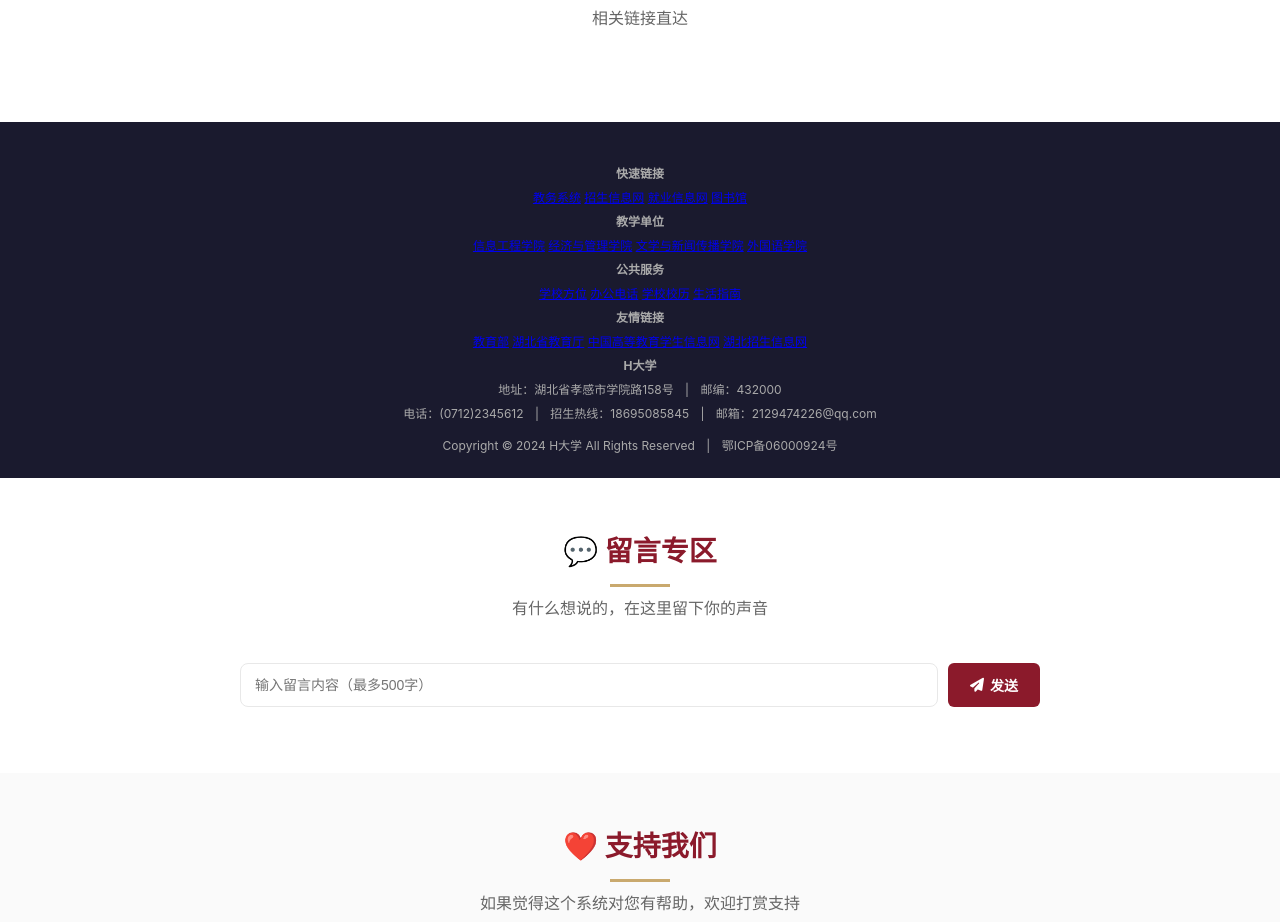
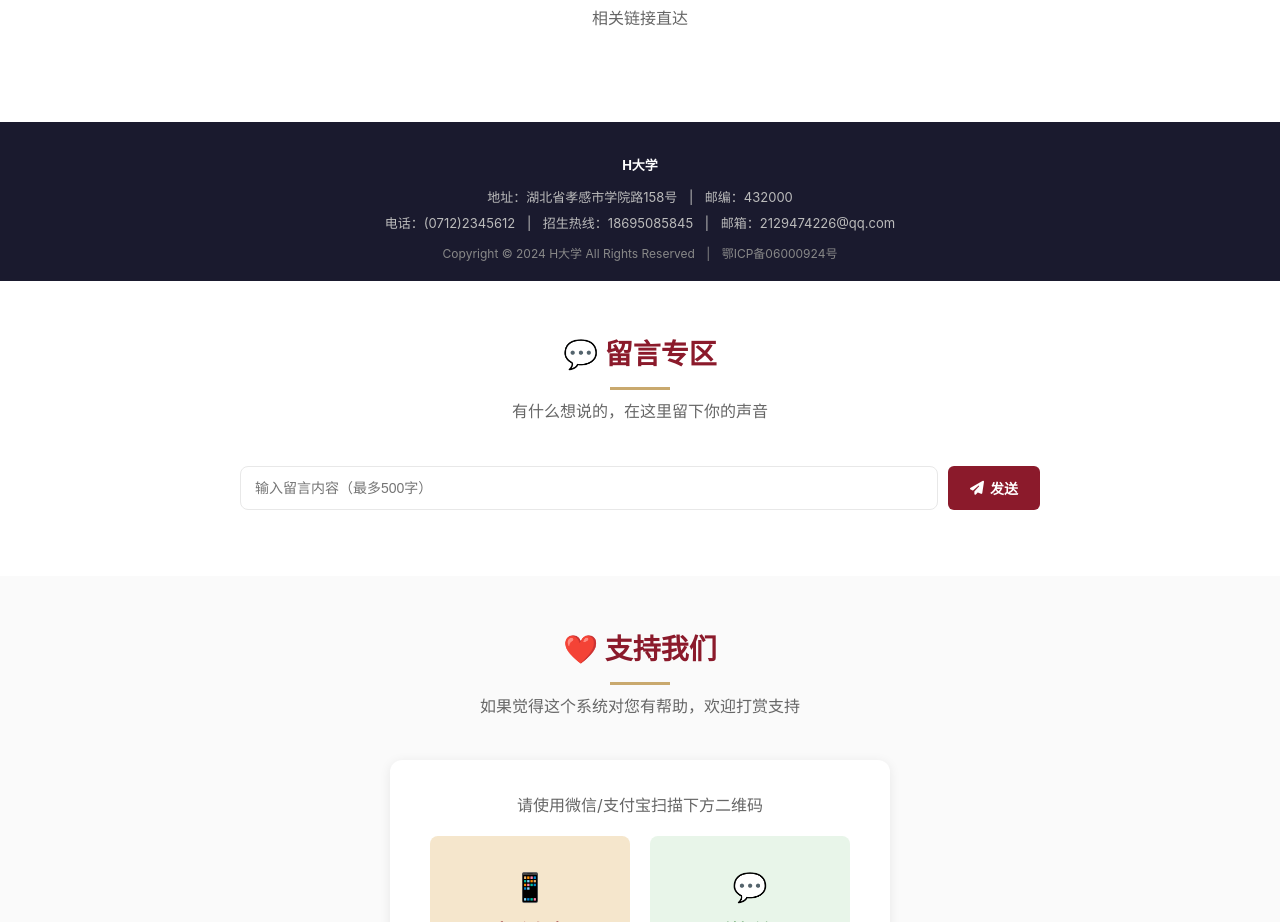
Before and after one commit to DABAIQ8/edu-admin-ssystem, a plain HTML site: page index.html in a window 1280 px wide. Shown: the part 2445-3367 px from the top of the page. Drawn offline with Linux system fonts and the light colour scheme.

Commit message:
优化：页脚精简白色文字深色背景+网站设置支持院系编辑+院系API管理端可编辑

```diff
--- a/index.html
+++ b/index.html
@@ -961,43 +961,13 @@
         </div>
 
         <!-- 页脚 -->
-        <footer class="site-footer" id="contact">
+        <footer class="site-footer" id="contact" style="background:#1a1a2e;color:#aaa;padding:30px 0 15px;">
             <div class="container">
-                <div class="footer-bottom">
-                    <div>
-                        <h4>快速链接</h4>
-                        <a href="javascript:showLoginModal()">教务系统</a>
-                        <a href="#">招生信息网</a>
-                        <a href="#">就业信息网</a>
-                        <a href="#">图书馆</a>
-                    </div>
-                    <div>
-                        <h4>教学单位</h4>
-                        <a href="#">信息工程学院</a>
-                        <a href="#">经济与管理学院</a>
-                        <a href="#">文学与新闻传播学院</a>
-                        <a href="#">外国语学院</a>
-                    </div>
-                    <div>
-                        <h4>公共服务</h4>
-                        <a href="#">学校方位</a>
-                        <a href="#">办公电话</a>
-                        <a href="#">学校校历</a>
-                        <a href="#">生活指南</a>
-                    </div>
-                    <div>
-                        <h4>友情链接</h4>
-                        <a href="#">教育部</a>
-                        <a href="#">湖北省教育厅</a>
-                        <a href="#">中国高等教育学生信息网</a>
-                        <a href="#">湖北招生信息网</a>
-                    </div>
-                </div>
-                <div class="footer-bottom">
-                    <p><strong>H大学</strong></p>
-                    <p>地址：湖北省孝感市学院路158号 <span>|</span> 邮编：432000</p>
-                    <p>电话：(0712)2345612 <span>|</span> 招生热线：18695085845 <span>|</span> 邮箱：2129474226@qq.com</p>
-                    <p style="margin-top:8px;">Copyright &copy; 2024 H大学 All Rights Reserved <span>|</span> 鄂ICP备06000924号</p>
+                <div class="footer-bottom" style="text-align:center;font-size:13px;line-height:2;">
+                    <p style="color:#fff;font-weight:600;margin-bottom:6px;"><strong>H大学</strong></p>
+                    <p style="color:#bbb;">地址：湖北省孝感市学院路158号 <span>|</span> 邮编：432000</p>
+                    <p style="color:#bbb;">电话：(0712)2345612 <span>|</span> 招生热线：18695085845 <span>|</span> 邮箱：2129474226@qq.com</p>
+                    <p style="color:#888;margin-top:6px;font-size:12px;">Copyright &copy; 2024 H大学 All Rights Reserved <span>|</span> 鄂ICP备06000924号</p>
                 </div>
             </div>
         </footer>
@@ -1844,10 +1814,9 @@
             cfg = (await res.json()).data || {};
         } catch(e){}
         let flinks = [];
-        try {
-            const res = await fetch(API_BASE+'/api/admin/friend-links', {headers:authHeaders()});
-            flinks = (await res.json()).data || [];
-        } catch(e){}
+        try { const res = await fetch(API_BASE+'/api/admin/friend-links', {headers:authHeaders()}); flinks = (await res.json()).data || []; } catch(e){}
+        let depts = [];
+        try { const res = await fetch(API_BASE+'/api/departments'); depts = (await res.json()).data || []; } catch(e){}
         const stats = cfg.stats || {};
         const news = cfg.homeNews || [];
         const banners = cfg.banners || [
@@ -1855,6 +1824,7 @@
             { title: '📚 2026 年招生进行中', subtitle: '欢迎报考 H 大学，开启精彩大学生活', bg: 'gradient2' },
             { title: '🏆 追求卓越 共创未来', subtitle: '培养具有创新精神和实践能力的高素质人才', bg: 'gradient3' }
         ];
+        const deptStr = depts.join(', ');
         document.getElementById('adminSiteConfigContent').innerHTML = `
             <div style="display:grid;grid-template-columns:1fr 1fr;gap:16px;font-size:13px;">
                 <div style="grid-column:1/-1;"><h4>📷 轮播图设置</h4>
@@ -1865,7 +1835,8 @@
                 <div><h4>🏫 学校概况</h4><label style="font-size:12px;">标题</label><input id="cfgAboutTitle" value="${(cfg.aboutTitle||'').replace(/"/g,'&quot;')}" style="width:100%;height:32px;padding:0 8px;border:1px solid var(--border);border-radius:4px;margin-bottom:6px;">
                 <label style="font-size:12px;">校训</label><input id="cfgMotto" value="${(cfg.motto||'').replace(/"/g,'&quot;')}" style="width:100%;height:32px;padding:0 8px;border:1px solid var(--border);border-radius:4px;margin-bottom:6px;">
                 <label style="font-size:12px;">内容 (HTML)</label><textarea id="cfgAboutContent" rows="4" style="width:100%;padding:8px;border:1px solid var(--border);border-radius:4px;font-size:12px;">${(cfg.aboutContent||'').replace(/"/g,'&quot;')}</textarea></div>
-                <div><h4>📊 统计数字</h4>${['departments','majors','students','teachers','area','years'].map(k=>`<div style="margin-bottom:4px;"><label style="font-size:11px;">${k}</label><input id="stat_${k}" value="${stats[k]||''}" style="width:100%;height:30px;padding:0 8px;border:1px solid var(--border);border-radius:4px;font-size:12px;"></div>`).join('')}</div>
+                <div><h4>📊 统计数字</h4>${['departments','majors','students','teachers','area','years'].map(k=>`<div style="margin-bottom:4px;"><label style="font-size:11px;">${k}</label><input id="stat_${k}" value="${stats[k]||''}" style="width:100%;height:30px;padding:0 8px;border:1px solid var(--border);border-radius:4px;font-size:12px;"></div>`).join('')}
+                <h4 style="margin-top:8px;">🏛️ 院系设置</h4><textarea id="cfgDepts" rows="3" style="width:100%;padding:8px;border:1px solid var(--border);border-radius:4px;font-size:12px;">${deptStr}</textarea><p style="font-size:11px;color:#999;">用英文逗号分隔，如：信息工程学院, 外国语学院</p></div>
                 <div style="grid-column:1/-1;"><h4>🔗 友情链接</h4><div id="friendLinksAdmin">${flinks.map((l,i)=>`<div style="display:flex;gap:6px;margin-bottom:6px;"><input value="${l.name||''}" id="flName${i}" placeholder="名称" style="flex:1;height:32px;padding:0 8px;border:1px solid var(--border);border-radius:4px;font-size:12px;"><input value="${l.url||''}" id="flUrl${i}" placeholder="URL" style="flex:2;height:32px;padding:0 8px;border:1px solid var(--border);border-radius:4px;font-size:12px;"><button class="btn btn-danger btn-xs" onclick="this.parentNode.remove()">✕</button></div>`).join('')}</div>
                 <button class="btn btn-outline btn-xs" onclick="addFriendLinkField()">+ 添加友链</button></div>
                 <div style="grid-column:1/-1;text-align:right;padding-top:12px;border-top:1px solid var(--border);">
@@ -1933,6 +1904,10 @@
         };
 
         try {
+            // 也保存院系
+            const deptStr = document.getElementById('cfgDepts')?.value || '';
+            const depts = deptStr.split(/[,，]/).map(d=>d.trim()).filter(Boolean);
+            await fetch(API_BASE+'/api/admin/departments', {method:'POST',headers:authHeaders(),body:JSON.stringify({departments:depts})});
             const [r1, r2] = await Promise.all([
                 fetch(API_BASE+'/api/admin/config', {method:'POST',headers:authHeaders(),body:JSON.stringify(configBody)}),
                 fetch(API_BASE+'/api/admin/friend-links', {method:'POST',headers:authHeaders(),body:JSON.stringify({links})})
```
Also changed, not shown: backend/server.js (+15 -2 lines).
